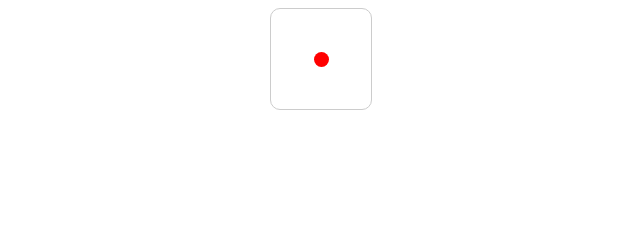
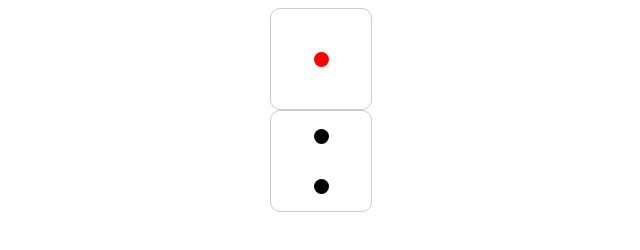
Before and after one commit to IcemakerHuang/test-2, a plain HTML site: page index.html in a window 1280 px wide. Shown: the full height of the page, 319-959 px from the left. Drawn offline with Linux system fonts and the light colour scheme.

Commit message:
更新第二顆骰子

```diff
--- a/index.html
+++ b/index.html
@@ -16,21 +16,43 @@
             align-items: center;
             justify-content: center;
         }
+
+        .p1-center{
+            align-items: center;
+            justify-content: center;
+        }
+
+        .p2-center{
+            display: flex;
+            flex-flow: column;
+            justify-content: space-evenly;
+        }
+
         .p1{
             width: 15px;
             height: 15px;
             border-radius: 50%;
             background-color: red;
             margin: auto;
-
-
+        }
+        .p2{
+            width: 15px;
+            height: 15px;
+            border-radius: 50%;
+            background-color: black;
+            margin: auto;
         }
 
 
     </style>
 </head>
 <body>
-    <div class="d"><div class="p1"></div></div>
+    <div class="d p1-center"><div class="p1"></div></div>
+    <div class="d p2-center">
+        <div class="p2"></div>
+        <div class="p2"></div>
+    </div>
+
 
 </body>
 </html>
```
